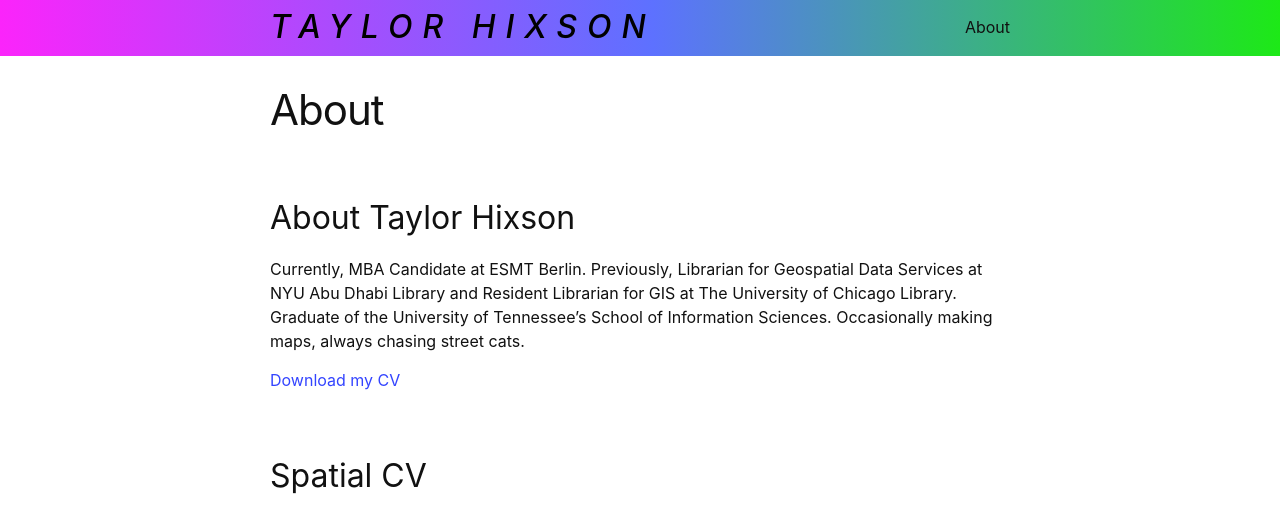
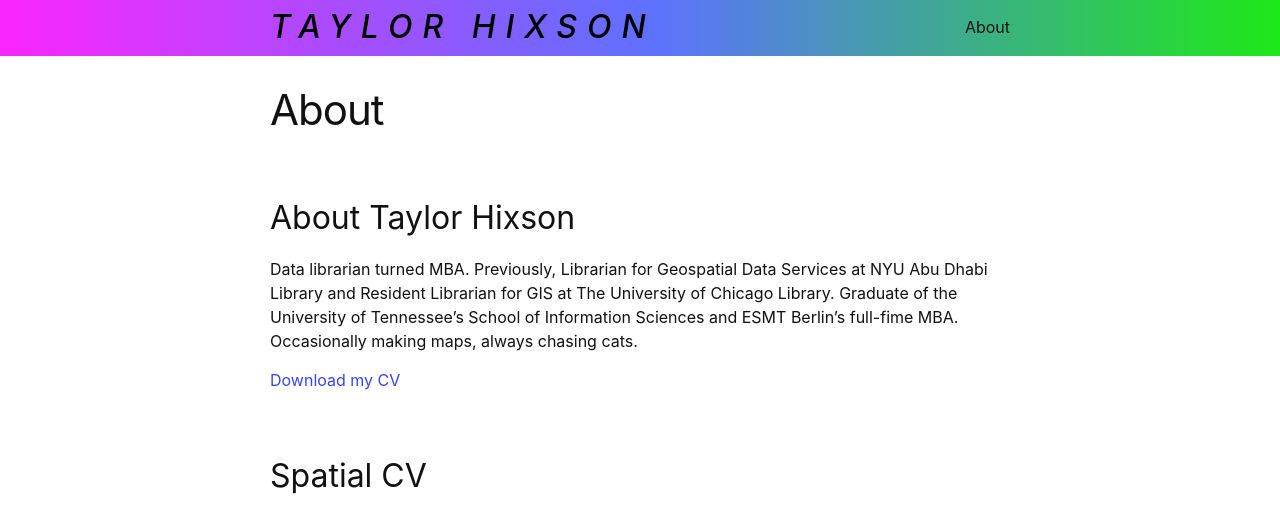
Before and after one commit to taylorhixson/taylorhixson.github.io, a Jekyll site: the page built from about.md, in a window 1280 px wide. Shown: the top 515 px of the page. Built offline with Jekyll 4.4.1, drawn with Linux system fonts in a browser that asks for light colours; grey boxes are pictures that could not be loaded.

Commit message:
Update about.md

```diff
--- a/about.md
+++ b/about.md
@@ -4,7 +4,7 @@ title: About
 permalink: /about/
 ---
 ## About Taylor Hixson
-Currently, MBA Candidate at ESMT Berlin. Previously, Librarian for Geospatial Data Services at NYU Abu Dhabi Library and Resident Librarian for GIS at The University of Chicago Library. Graduate of the University of Tennessee’s School of Information Sciences. Occasionally making maps, always chasing street cats.
+Data librarian turned MBA. Previously, Librarian for Geospatial Data Services at NYU Abu Dhabi Library and Resident Librarian for GIS at The University of Chicago Library. Graduate of the University of Tennessee’s School of Information Sciences and ESMT Berlin's full-fime MBA. Occasionally making maps, always chasing cats.
 
 [Download my CV](/assets/Hixson_CV2024.pdf)
 
```
